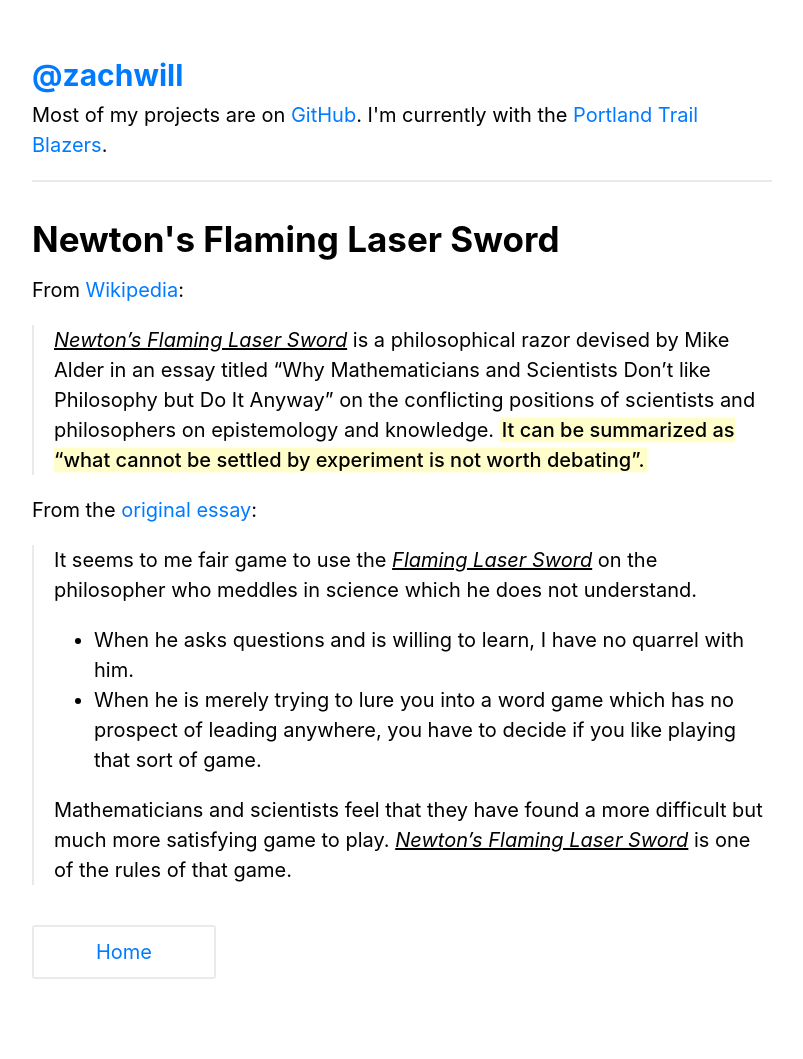
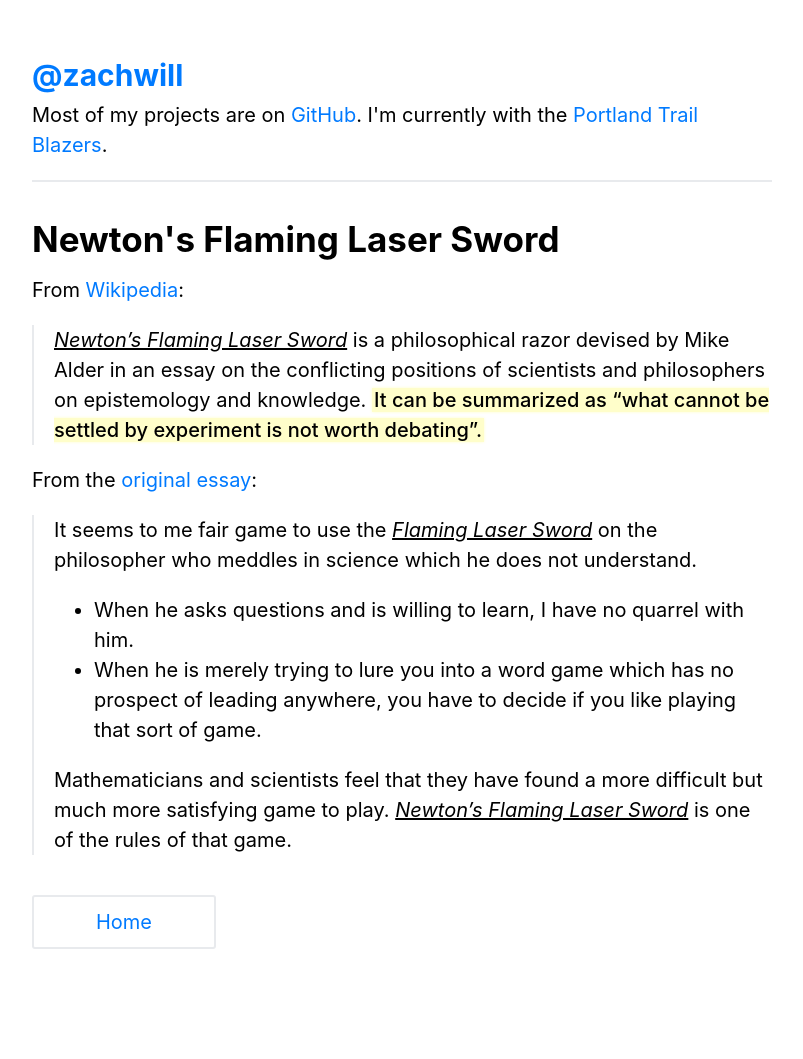
Before and after one commit to zachwill/blog, a Jekyll site: the page built from _posts/2020-07-16-newtons-flaming-laser-sword.md, in a window 1280 px wide. Shown: the whole page, without its empty margins (238-1041 px from the left). Built offline with Jekyll 4.4.1, drawn with Linux system fonts in a browser that asks for light colours; after the commit the page ends 1029 px from its top, so only the background shows below that.

Commit message:
Update the first paragraph

```diff
--- a/_posts/2020-07-16-newtons-flaming-laser-sword.md
+++ b/_posts/2020-07-16-newtons-flaming-laser-sword.md
@@ -6,11 +6,10 @@ permalink : /newtons-flaming-laser-sword/
 
 From [Wikipedia](https://en.wikipedia.org/wiki/Mike_Alder#Newton's_flaming_laser_sword):
 
-> _Newton's Flaming Laser Sword_ is a philosophical razor devised by Mike Alder in an
-> essay titled "Why Mathematicians and Scientists Don't like Philosophy but Do
-> It Anyway" on the conflicting positions of scientists and philosophers on
-> epistemology and knowledge. **It can be summarized as "what cannot be settled by experiment is not worth
-> debating".**
+> _Newton's Flaming Laser Sword_ is a philosophical razor devised by Mike Alder
+> in an essay on the conflicting positions of scientists and philosophers on
+> epistemology and knowledge. **It can be summarized as "what cannot be settled
+> by experiment is not worth debating".**
 
 From the [original essay](https://philosophynow.org/issues/46/Newtons_Flaming_Laser_Sword):
 
```
